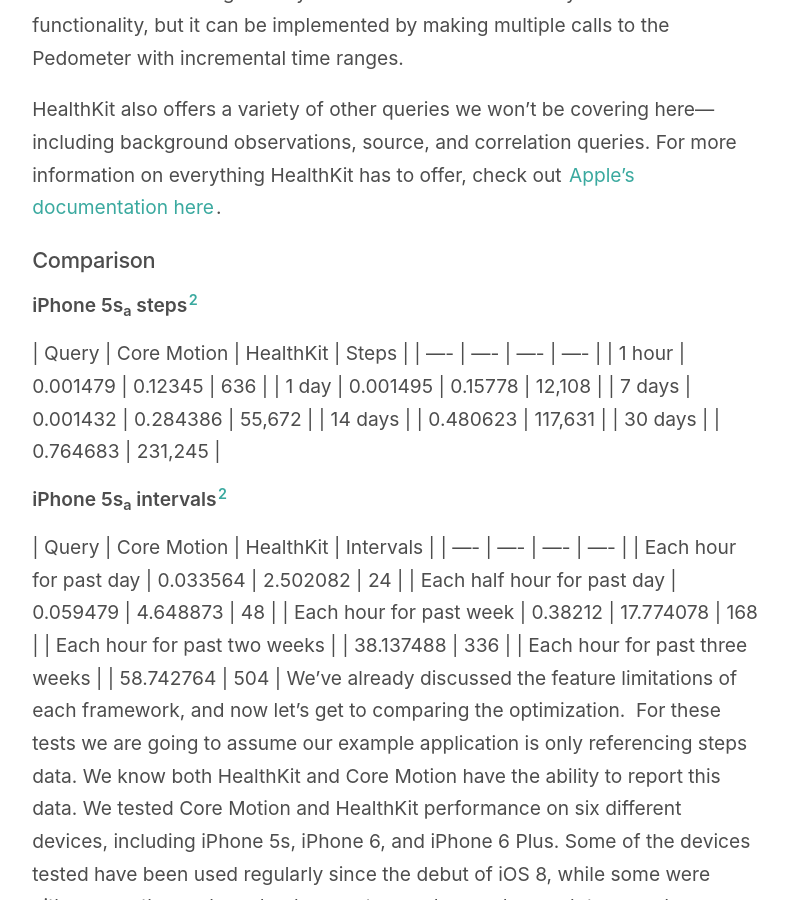
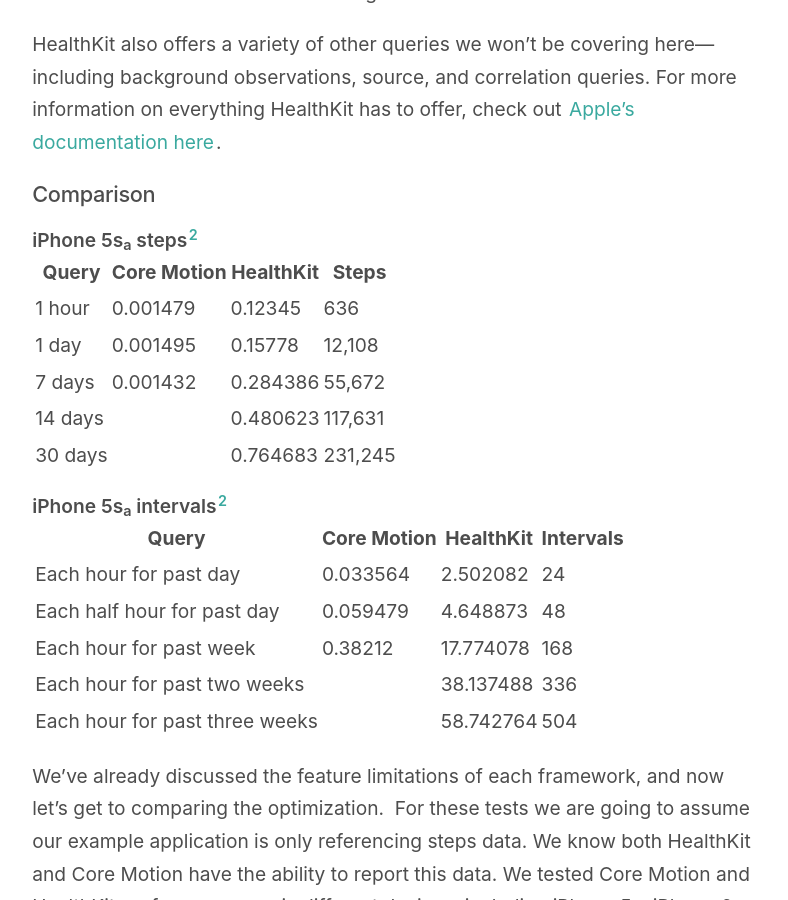
Before and after one commit to conmas/site, a Jekyll site: the page built from _posts/2014-11-17-healthkit-core-motion-ios-step-counting.md, in a window 1280 px wide and 900 px high, scrolled down 3817 px. Shown: the whole window, without its empty margins (243-1031 px from the left). Built offline with Jekyll 4.4.1, drawn with Linux system fonts in a browser that asks for light colours; some of the changed text lies outside the part shown.

Commit message:
Image and table markup fixes

```diff
--- a/_posts/2014-11-17-healthkit-core-motion-ios-step-counting.md
+++ b/_posts/2014-11-17-healthkit-core-motion-ios-step-counting.md
@@ -10,7 +11,7 @@
 
 Now developers have two options to create step and distance tracking applications: HealthKit and Core Motion. They both provide similar activity data with some caveats. Neither is superior to the other in every aspect, so it’s important for developers to recognize the parameters of the application you would like to build. Later, we will provide some hypothetical use cases for displaying this data and comparing the time it takes the system to supply this data between the two frameworks. The goal of this is to help developers create powerful and efficient applications by choosing the correct framework for their needs.
 
-![[healthkit-apps.png]]
+![](assets/healthkit-apps.png)
 > Apple's official Health app in iOS 8, third-party fitness app Breeze, and an in-app modal view for apps to request access to HealthKit data.
 
 ## HealthKit
@@ -65,14 +66,17 @@
 ## Comparison
 
 #### iPhone 5s<sub>a</sub> steps[^2]
-| Query | Core Motion | HealthKit | Steps |
-| ---- | ---- | ---- | ---- |
-| 1 hour | 0.001479 | 0.12345 | 636 |
-| 1 day | 0.001495 | 0.15778 | 12,108 |
-| 7 days | 0.001432 | 0.284386 | 55,672 |
-| 14 days |  | 0.480623 | 117,631 |
-| 30 days |  | 0.764683 | 231,245 |
+
+| Query   | Core Motion | HealthKit | Steps   |
+| ------- | ----------- | --------- | ------- |
+| 1 hour  | 0.001479    | 0.12345   | 636     |
+| 1 day   | 0.001495    | 0.15778   | 12,108  |
+| 7 days  | 0.001432    | 0.284386  | 55,672  |
+| 14 days |             | 0.480623  | 117,631 |
+| 30 days |             | 0.764683  | 231,245 |
+
 #### iPhone 5s<sub>a</sub> intervals[^2]
+
 | Query | Core Motion | HealthKit | Intervals |
 | ---- | ---- | ---- | ---- |
 | Each hour for past day | 0.033564 | 2.502082 | 24 |
@@ -80,8 +84,11 @@
 | Each hour for past week | 0.38212 | 17.774078 | 168 |
 | Each hour for past two weeks |  | 38.137488 | 336 |
 | Each hour for past three weeks |  | 58.742764 | 504 |
+
 We’ve already discussed the feature limitations of each framework, and now let’s get to comparing the optimization.  For these tests we are going to assume our example application is only referencing steps data. We know both HealthKit and Core Motion have the ability to report this data. We tested Core Motion and HealthKit performance on six different devices, including iPhone 5s, iPhone 6, and iPhone 6 Plus. Some of the devices tested have been used regularly since the debut of iOS 8, while some were either recently purchased or have not moved around enough to record many steps.
+
 #### iPhone 5s<sub>b</sub> steps[^2]
+
 | Query | Core Motion | HealthKit | Steps |
 | ---- | ---- | ---- | ---- |
 | 1 hour | 0.001468 | 0.573899 | 394 |
@@ -89,7 +96,9 @@
 | 7 days | 0.001468 | 0.46644 | 50,579 |
 | 14 days |  | 0.595634 | 142,107 |
 | 30 days |  | 0.96693 | 258,878 |
+
 #### iPhone 5s<sub>b</sub> intervals[^2]
+
 | Query | Core Motion | HealthKit | Intervals |
 | ---- | ---- | ---- | ---- |
 | Each hour for past day | 0.032579 | 3.077825 | 24 |
@@ -97,8 +106,11 @@
 | Each hour for past week | 0.165465 | 20.303977 | 168 |
 | Each hour for past two weeks |  | 41.773169 | 336 |
 | Each hour for past three weeks |  | 66.604945 | 504 |
+
 Right off the bat, experiments showed Apple’s Health app struggling to provide step information on its own reported data when users tap “Show All Data.” While this feature worked great at the release of iOS 8, it seems to be getting bogged down weeks later by the immense amount of data its aggregates every day from the motion coprocessors. After some occasional delays, the Health app displays data in quantities of around 8 or so steps. For users who walk an average of 10,000 steps per day, their phones would add 1,250 records daily.  Apple’s Health and HealthKit database is going to eventually become enormous and unwieldy. This could provide a disappointing experience, and calls into question how Apple intends to address this performance bottleneck in the long term.
+
 #### iPhone 6<sub>a</sub> steps[^2]
+
 | Query | Core Motion | HealthKit | Steps |
 | ---- | ---- | ---- | ---- |
 | 1 hour | 0.001192 | 0.013739 | 444 |
@@ -106,7 +118,9 @@
 | 7 days | 0.001205 | 0.057164 | 23,862 |
 | 14 days |  | 0.068357 | 28,853 |
 | 30 days |  | 0.06858 | 28,853 |
+
 #### iPhone 6<sub>a</sub> intervals[^2]
+
 | Query | Core Motion | HealthKit | Intervals |
 | ---- | ---- | ---- | ---- |
 | Each hour for past day | 0.024825 | 0.197022 | 24 |
@@ -114,10 +128,13 @@
 | Each hour for past week | 0.133259 | 1.467782 | 168 |
 | Each hour for past two weeks |  | 1.918581 | 336 |
 | Each hour for past three weeks |  | 1.944056 | 504 |
+
 ### App reporting steps from time A to time B
 
 For our first test, we wanted to grab the step counts of various periods of time ranging from one hour to one month. Core Motion can’t be compared on time periods longer than a month since that data is only reliably stored for a week in the M7 or M8 coprocessors. With Core Motion, we found the results turned out to be linear. Adjusting the time range didn’t impact the amount of time the query took to complete. (Each test was run 100 times each per device, and the results were averaged.) While each device varied, all queries within the same device returned at about the same rate.
+
 #### iPhone 6<sub>b</sub> steps[^2]
+
 | Query | Core Motion | HealthKit | Steps |
 | ---- | ---- | ---- | ---- |
 | 1 hour | 0.006365 | 0.041661 | 0 |
@@ -125,7 +142,9 @@
 | 7 days | 0.013851 | 0.013851 | 4,194 |
 | 14 days |  | 0.027277 | 14,179 |
 | 30 days |  | 0.036817 | 22,340 |
+
 #### iPhone 6<sub>b</sub> intervals[^2]
+
 | Query | Core Motion | HealthKit | Intervals |
 | ---- | ---- | ---- | ---- |
 | Each hour for past day | 0.039667 | 0.019241 | 24 |
@@ -133,8 +152,11 @@
 | Each hour for past week | 0.136271 | 0.293952 | 168 |
 | Each hour for past two weeks |  | 1.06174 | 336 |
 | Each hour for past three weeks |  | 1.512367 | 504 |
+
 With HealthKit, we used a statistics query to gather steps data. We also had the additional ability to query for data older than a week, since HealthKit conveniently stores this for apps and users. The further back we went, the longer it took to fetch data—unlike Core Motion. In addition, we noted that the more steps the device had recorded, the longer the query took to return. Core Motion has a clear advantage in fetching data in this instance, provided your query takes place within the past week. Otherwise, developers have no choice but to use HealthKit.
+
 #### iPhone 6 Plus<sub>a</sub> steps[^2]
+
 | Query | Core Motion | HealthKit | Steps |
 | ---- | ---- | ---- | ---- |
 | 1 hour | 0.00412 | 0.284788 | 813 |
@@ -142,7 +164,9 @@
 | 7 days | 0.004082 | 0.482065 | 27,699 |
 | 14 days |  | 0.74191 | 61,231 |
 | 30 days |  | 1.162 | 129,302 |
+
 #### iPhone 6 Plus<sub>b</sub> intervals[^2]
+
 | Query | Core Motion | HealthKit | Intervals |
 | ---- | ---- | ---- | ---- |
 | Each hour for past day | 0.07741 | 3.030514 | 24 |
@@ -150,10 +174,13 @@
 | Each hour for past week | 0.408495 | 21.660802 | 168 |
 | Each hour for past two weeks |  | 31.977657 | 336 |
 | Each hour for past three weeks |  | 70.993917 | 504 |
+
 ### App reporting steps from time A to time B, broken into quantities of C time intervals
 
 Next, we experimented by asking the frameworks to retrieve step amounts between a range, while also breaking them down into interval amounts. This would allow a developer to create an application to track step counts every 30 minutes for the previous day. Core Motion doesn’t include methods for this out of the box, but developers can create their own logic to break up a time period into segments and query the motion coprocessor for this range. In the example referenced above, we queried Core Motion 48 times to retrieve every 30-minute interval in a 24 hour period. With these queries, we started to notice a slowdown, but the results still return quickly enough for the user interface to respond smoothly.
+
 #### iPhone 6 Plus<sub>b</sub> steps[^2]
+
 | Query | Core Motion | HealthKit | Steps |
 | ---- | ---- | ---- | ---- |
 | 1 hour | 0.001239 | 0.024614 | 134 |
@@ -161,7 +188,9 @@
 | 7 days | 0.00125 | 0.043663 | 19,111 |
 | 14 days |  | 0.05139 | 26,256 |
 | 30 days |  | 0.081151 | 47,603 |
+
 #### iPhone 6 Plus<sub>b</sub> intervals[^2]
+
 | Query | Core Motion | HealthKit | Intervals |
 | ---- | ---- | ---- | ---- |
 | Each hour for past day | 0.032863 | 0.184344 | 24 |
@@ -169,6 +198,7 @@
 | Each hour for past week | 0.13381 | 1.335923 | 168 |
 | Each hour for past two weeks |  | 2.698321 | 336 |
 | Each hour for past three weeks |  | 4.199490 | 504 |
+
 HealthKit has built-in support to make this type of query with `HKStatisticsCollectionQueries`. This is where we started to notice a more dramatic delay in the results returned. This kind of behavior cannot be avoided, so developers need to be careful when refining their queries and updating the interface. Some of our advanced HealthKit queries took over a minute on certain devices—the user experience would be severely degraded by a blocked user interface for this length of time.
 
 One interesting piece of information we found is that the less time a device has been using iOS 8 and storing health data, the quicker HealthKit responds. This matches up with the slowdown of Apple’s Health app mentioned earlier. The iPhone 6<sub>b</sub> was a new device that had only been in use for two weeks. The iPhone 6 Plus<sub>a</sub> and iPhone 6<sub>b</sub> were devices that have not been used often. In contrast, both iPhones 5s and the iPhone 6<sub>a</sub> were used nearly every day since the release of iOS 8, and the slowdown in fetching data became drastic.
```
Also changed, not shown: other parts of _posts/2014-11-17-healthkit-core-motion-ios-step-counting.md (+2 -1 lines), _posts/2014-08-27-all-banking-is-mobile.md (+3 -3 lines), _posts/2014-11-13-itunes-is-dead-long-live-itunes.md (+4 -4 lines), .obsidian/workspace.json.
